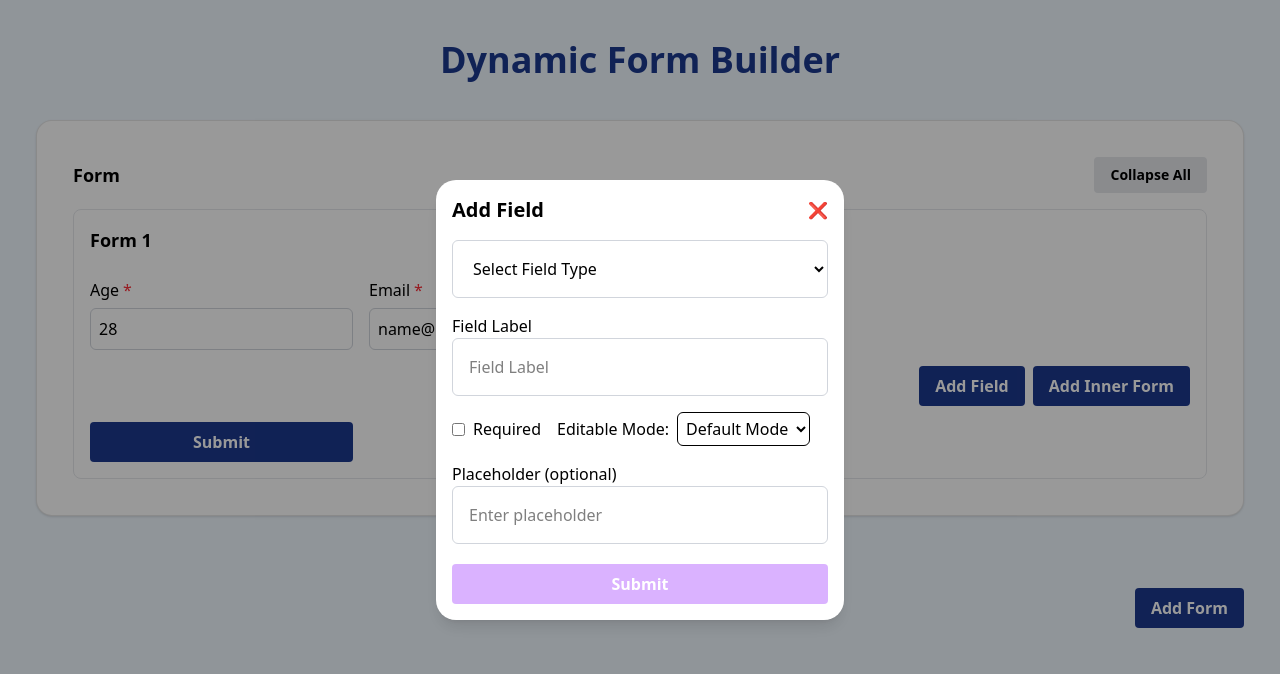
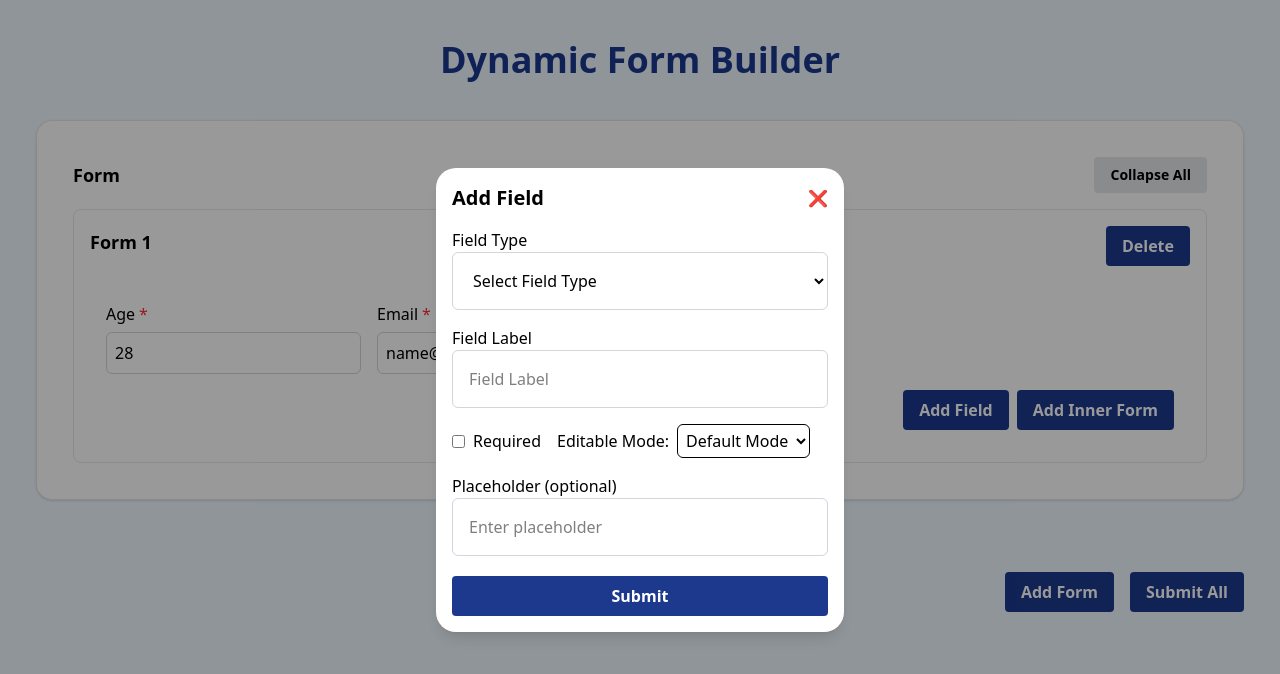
Before and after one commit to Ayush1323/dynamicForm, a React (Vite) app: page / in a window 1280 px wide. Both pictures are taken after typing "name@example.com" into the empty fields and a click on the button "Add Field". Shown: the top 674 px of the page. Built offline with nearby package versions, Linux system fonts and the light colour scheme.

Commit message:
done some changes

```diff
--- a/src/App.jsx
+++ b/src/App.jsx
@@ -1,4 +1,4 @@
-import { useState } from "react";
+import { useRef, useState } from "react";
 import "./App.css";
 import Button from "./common/Button";
 import Form from "./pages/Form";
@@ -14,8 +14,13 @@ function App() {
       innerForms: [],
     },
   ]);
+  const [collapsedFormIds, setCollapsedFormIds] = useState([]);
 
-  const [collapsedFormIds, setCollapsedFormIds] = useState([]);
+  const formValidators = useRef({});
+
+  const registerFormValidator = (formId, fn) => {
+    formValidators.current[formId] = fn;
+  };
 
   const toggleCollapse = (formId) => {
     setCollapsedFormIds((prev) =>
@@ -85,6 +90,31 @@ function App() {
     setForms((prev) => updateForms(prev));
   };
 
+  const handleSubmitAll = () => {
+    const results = Object.values(formValidators.current).map((fn) => fn(true));
+    const isValid = results.every((r) => r.isValid);
+
+    if (!isValid) {
+      console.error("Validation failed!");
+      return;
+    }
+
+    console.log("Final Forms Data:", results.map((r) => r.data));
+  };
+
+  const handleDeleteForm = (targetFormId) => {
+    const updateForms = (items) =>
+      items
+        .filter((form) => form.id !== targetFormId) // remove matching form
+        .map((form) => ({
+          ...form,
+          innerForms: updateForms(form.innerForms), // check inside innerForms too
+        }));
+
+    setForms((prev) => updateForms(prev));
+  };
+
+
   return (
     <div>
       <div className="flex justify-center items-center text-4xl mt-10 text-blue-900 font-bold">
@@ -119,14 +149,17 @@ function App() {
                 onUpdateFieldValue={handleUpdateFieldValue}
                 forms={forms}
                 formIndex={index + 1}
+                registerFormValidator={registerFormValidator}
+                onDeleteForm={handleDeleteForm}
               />
             )}
           </div>
         );
       })}
 
-      <div className="flex p-9 justify-end items-end w-full">
+      <div className="flex p-9 justify-end items-end w-full gap-4">
         <Button buttonLabel="Add Form" onClick={handleAddForm} />
+        <Button buttonLabel="Submit All" onClick={handleSubmitAll} />
       </div>
     </div>
   );
--- a/src/pages/AddFieldPopup.jsx
+++ b/src/pages/AddFieldPopup.jsx
@@ -84,6 +84,7 @@ function AddFieldPopup({ isOpen, onClose, formId, onAddField }) {
         </div>
 
         <div className="mt-4">
+          <label className="block font-medium">Field Type</label>
           <select
             value={selectedKey}
             onChange={(e) => {
@@ -227,7 +228,7 @@ function AddFieldPopup({ isOpen, onClose, formId, onAddField }) {
           buttonLabel="Submit"
           type="button"
           onClick={handleSubmit}
-          className="w-full mt-5 bg-purple-300 hover:bg-purple-400"
+          className="w-full mt-5"
         />
       </div>
     </div>
--- a/src/pages/EditFieldPopup.jsx
+++ b/src/pages/EditFieldPopup.jsx
@@ -1,4 +1,5 @@
 import { useState, useEffect } from "react";
+import Button from "../common/Button";
 
 const EditFieldPopup = ({ field, isOpen, onClose, onUpdateField }) => {
   const [label, setLabel] = useState("");
@@ -245,12 +246,7 @@ const EditFieldPopup = ({ field, isOpen, onClose, onUpdateField }) => {
             >
               Cancel
             </button>
-            <button
-              onClick={handleSave}
-              className="px-6 py-2 bg-blue-500 text-white rounded cursor-pointer"
-            >
-              Save
-            </button>
+            <Button buttonLabel="Save" onClick={handleSave} className="px-6"/>
           </div>
         </div>
       </div>
--- a/src/pages/Form.jsx
+++ b/src/pages/Form.jsx
@@ -1,11 +1,11 @@
-import { useState } from "react";
+import { useEffect, useState } from "react";
 import Button from "../common/Button";
+import CheckboxField from "../common/fields/CheckboxField";
+import FieldWrapper from "../common/fields/FieldWrapper";
+import InputField from "../common/fields/InputField";
+import TextAreaField from "../common/fields/TextAreaField";
 import AddFieldPopup from "./AddFieldPopup";
 import EditFieldPopup from "./EditFieldPopup";
-import InputField from "../common/fields/InputField";
-import TextAreaField from "../common/fields/TextAreaField";
-import CheckboxField from "../common/fields/CheckboxField";
-import FieldWrapper from "../common/fields/FieldWrapper";
 
 function Form({
   formId,
@@ -17,6 +17,8 @@ function Form({
   forms,
   formIndex,
   parentIndex = "",
+  registerFormValidator,
+  onDeleteForm,
 }) {
   const [formState, setFormState] = useState(
     Object.fromEntries(
@@ -38,54 +40,61 @@ function Form({
     setTouched((prev) => ({ ...prev, [key]: true }));
   };
 
-  const validateFields = (showAll = false) => {
+  const handleEditField = (field) => {
+    setErrors((prev) => ({ ...prev, [field.key]: "" }));
+
+    setEditField({
+      ...field,
+      value: formState[field.key],
+    });
+  };
+
+  const validateAndCollect = (showAll = false) => {
     let newErrors = {};
     fields.forEach((field) => {
       if (field.isRequired) {
+        const value = formState[field.key];
         const isEmpty =
-          formState[field.key] === "" ||
-          formState[field.key] === null ||
-          formState[field.key] === undefined ||
-          (field.inputType === "checkbox" && !formState[field.key]);
+          value === "" ||
+          value === null ||
+          value === undefined ||
+          (field.inputType === "checkbox" && !value);
 
         if (isEmpty && field.inputType !== "checkbox") {
           if (showAll || touched[field.key]) {
-            newErrors[field.key] = `${field.label} is required.`;
+            newErrors[field.key] = "This is a required field.";
           }
         }
       }
     });
     setErrors(newErrors);
-    return Object.keys(newErrors).length === 0;
+
+    const innerResults = innerForms.map((inner) =>
+      inner.validator
+        ? inner.validator(showAll)
+        : { isValid: true, data: inner }
+    );
+
+    return {
+      isValid:
+        Object.keys(newErrors).length === 0 &&
+        innerResults.every((r) => r.isValid),
+      data: {
+        id: formId,
+        data: fields.map((field) => ({
+          ...field,
+          value: formState[field.key],
+        })),
+        innerForms: innerResults.map((r) => r.data),
+      },
+    };
   };
 
-  const handleSubmit = (e) => {
-    e.preventDefault();
-    if (!validateFields(true)) return;
-
-    const updatedForms = forms.map((form) => {
-      if (form.id === formId) {
-        const updatedData = form.data.map((field) => ({
-          ...field,
-          value: formState[field.key],
-        }));
-        return { ...form, data: updatedData };
-      } else if (form.innerForms && form.innerForms.length) {
-        const updatedInnerForms = form.innerForms.map((inner) => {
-          const updatedData = inner.data.map((field) => ({
-            ...field,
-            value: formState[field.key],
-          }));
-          return { ...inner, data: updatedData };
-        });
-        return { ...form, innerForms: updatedInnerForms };
-      }
-      return form;
-    });
-
-    console.log("Form submitted:", updatedForms);
-    console.log("Final values:", formState);
-  };
+  useEffect(() => {
+    if (registerFormValidator) {
+      registerFormValidator(formId, validateAndCollect);
+    }
+  }, [formState, fields, innerForms]);
 
   const currentIndex = parentIndex
     ? `${parentIndex}.${formIndex}`
@@ -163,25 +172,23 @@ function Form({
   };
 
   return (
-    <>
-      <form
-        onSubmit={handleSubmit}
-        className="grid grid-cols-4 gap-4 border border-gray-200 p-4 rounded-lg"
-      >
+    <div className="border border-gray-200 p-4 rounded-lg">
+        <div className="flex justify-between items-center w-full">
         <h2 className="col-span-4 font-semibold text-lg mb-2">
           Form {currentIndex}
         </h2>
-
+        <Button
+          type="button"
+          onClick={() => onDeleteForm(formId)}
+          buttonLabel="Delete"
+        />
+        </div>
+      <div className="grid grid-cols-4 gap-4 mt-5 p-4 rounded-lg">
         {fields.map((field) => (
           <div key={field.id} className="flex flex-col gap-1.5 relative group">
             <div
               className="flex items-center justify-between gap-1 cursor-pointer"
-              onClick={() =>
-                setEditField({
-                  ...field,
-                  value: formState[field.key],
-                })
-              }
+              onClick={() => handleEditField(field)}
             >
               <FieldWrapper
                 label={field.label}
@@ -190,12 +197,10 @@ function Form({
               />
               <button
                 type="button"
-                onClick={() =>
-                  setEditField({
-                    ...field,
-                    value: formState[field.key],
-                  })
-                }
+                onClick={(e) => {
+                  e.stopPropagation();
+                  handleEditField(field);
+                }}
                 className="ml-2 text-sm text-blue-500 opacity-0 group-hover:opacity-100 transition-opacity cursor-pointer"
               >
                 <img
@@ -222,8 +227,7 @@ function Form({
             onClick={() => onAddInnerForm(formId)}
           />
         </div>
-        <Button type="submit" buttonLabel="Submit" onClick={handleSubmit} />
-      </form>
+      </div>
 
       {innerForms.map((inner, index) => (
         <div
@@ -239,7 +243,9 @@ function Form({
             onUpdateFieldValue={onUpdateFieldValue}
             forms={forms}
             formIndex={index + 1}
+            onDeleteForm={onDeleteForm}
             parentIndex={currentIndex}
+            registerFormValidator={(id, fn) => (inner.validator = fn)}
           />
         </div>
       ))}
@@ -274,7 +280,7 @@ function Form({
           setEditField(null);
         }}
       />
-    </>
+    </div>
   );
 }
 
```
Also changed, not shown: 1 other file (tests, documents, lock files or other folders).
